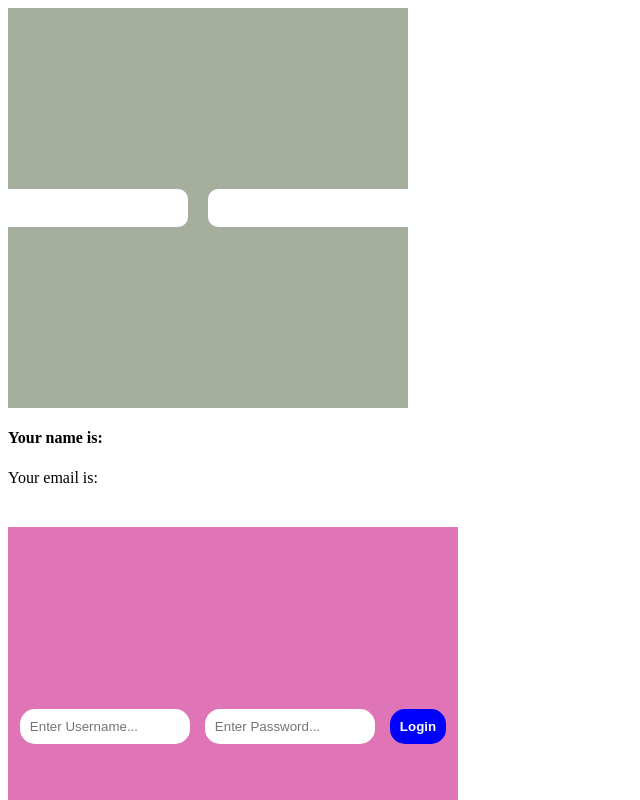
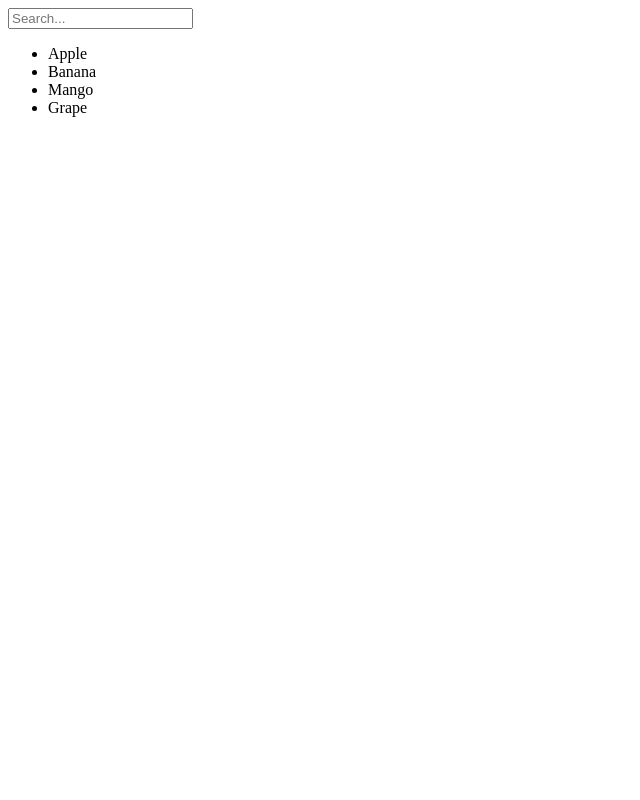
Before and after one commit to hongdyhengmesa/WebDevelopment, a Vue app: page / in a window 1280 px wide. Shown: the top 800 px of the page, without its empty margins (0-640 px from the left). Built offline with nearby package versions, Linux system fonts and the light colour scheme.

Commit message:
add for filter file on Exercise3

```diff
--- a/src/App.vue
+++ b/src/App.vue
@@ -1,15 +1,10 @@
 <template>
   <div class="container">
-    <!-- <Ex1/> -->
-    <Practice1/>
-    <Practice2/>
-    <Practice3/>
+    <Ex4_Fillter/>
   </div>
 </template>
 
 <script setup>
-  import Ex1 from "./components/v-model/Ex1.vue";
-  import Practice1 from "./components/v-model/Practice1.vue";
-  import Practice2 from "./components/v-model/Practice2.vue";
-  import Practice3 from "./components/v-model/Practice3.vue";
+
+  import Ex4_Fillter from "./components/computed/Ex4_Fillter.vue";
 </script>
--- /dev/null
+++ b/src/components/computed/Ex4_Fillter.vue
@@ -0,0 +1,28 @@
+<template>
+    <input type="text" v-model="search" placeholder="Search...">
+    <ul>
+        <li v-for="product in filterProducts" :key="product">
+            {{ product }}
+        </li>
+    </ul>
+</template>
+
+<script setup>
+    import { ref, computed } from 'vue'
+
+    const search = ref('')
+
+    const products = ref([
+        "Apple",
+        "Banana",
+        "Mango",
+        "Grape"
+    ])
+
+    const filterProducts = computed(() =>{
+        return products.value.filter(product =>
+        product.toLowerCase().includes(search.value.toLowerCase())
+    )
+    })
+
+</script>
```
Also changed, not shown: src/components/computed/Ex1.vue (added, +16 -0 lines), src/components/computed/Ex2_ShoppingCart.vue (added, +15 -0 lines), src/components/computed/Ex3_Login.vue (added, +15 -0 lines).
